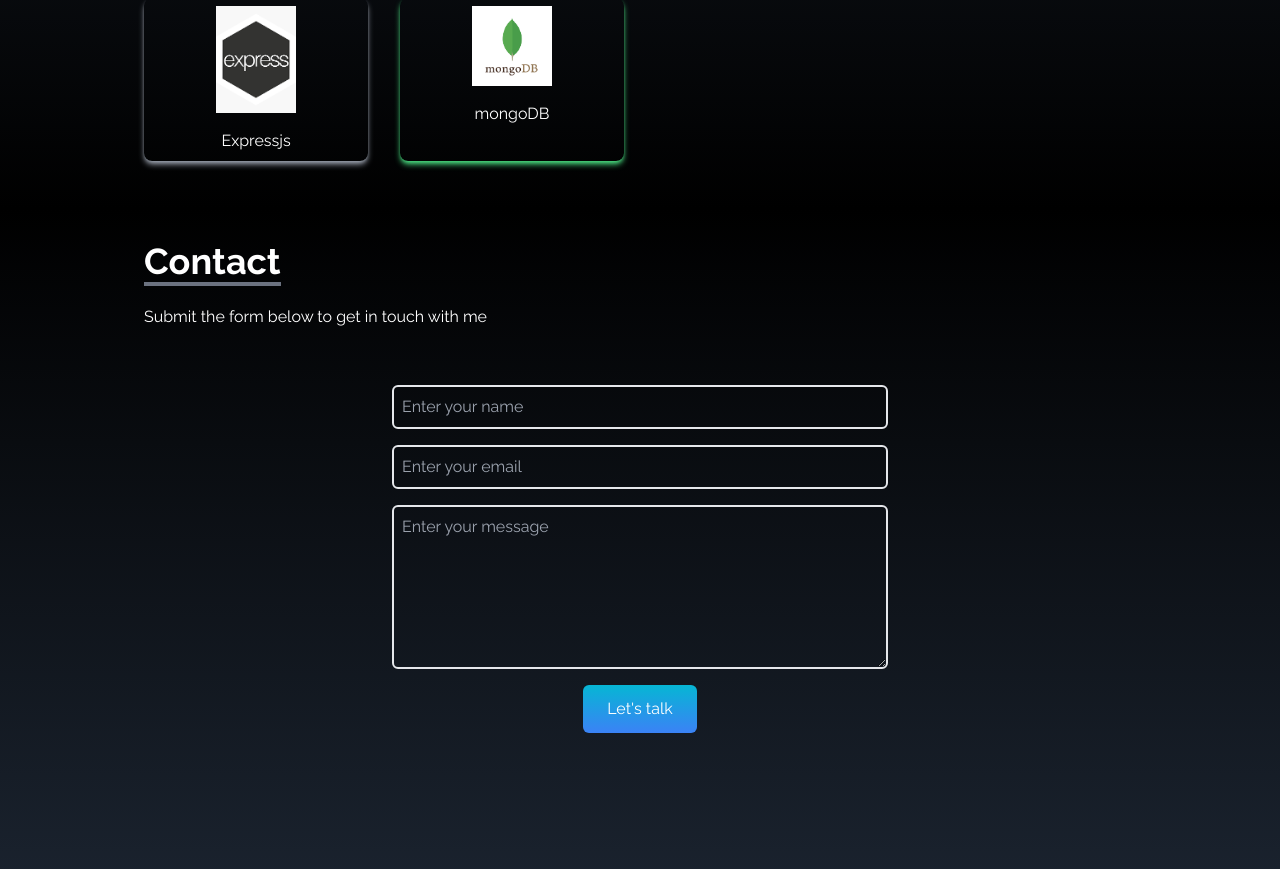
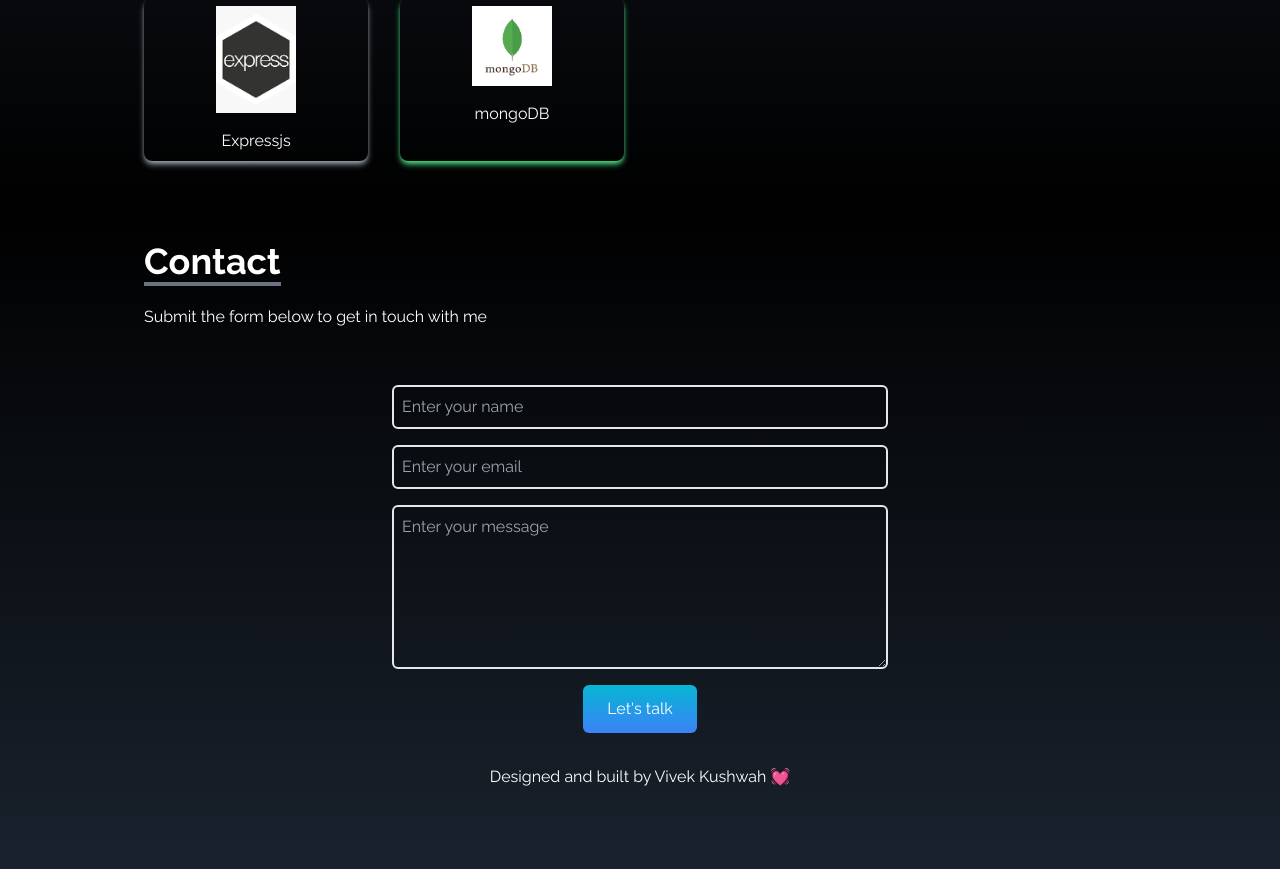
Before and after one commit to cadetvivek/Portfolio_one, a React (Create React App) app: page / in a window 1280 px wide. Shown: the part 3066-3935 px from the top of the page. Built offline with nearby package versions, Linux system fonts and the light colour scheme.

Commit message:
update title

```diff
--- a/public/index.html
+++ b/public/index.html
@@ -24,7 +24,7 @@
       work correctly both with client-side routing and a non-root public URL.
       Learn how to configure a non-root public URL by running `npm run build`.
     -->
-    <title>React App</title>
+    <title>Vivek Kushwah | Full Stack Developer</title>
   </head>
   <body>
     <noscript>You need to enable JavaScript to run this app.</noscript>
--- a/src/components/Contact.jsx
+++ b/src/components/Contact.jsx
@@ -43,6 +43,10 @@ const Contact = () => {
               Let's talk
             </button>
           </form>
+
+        </div>
+        <div className="text-center mt-8">
+          Designed and built by Vivek Kushwah 💓
         </div>
       </div>
     </div>
```
Also changed, not shown: 1 other file (tests, documents, lock files or other folders).
